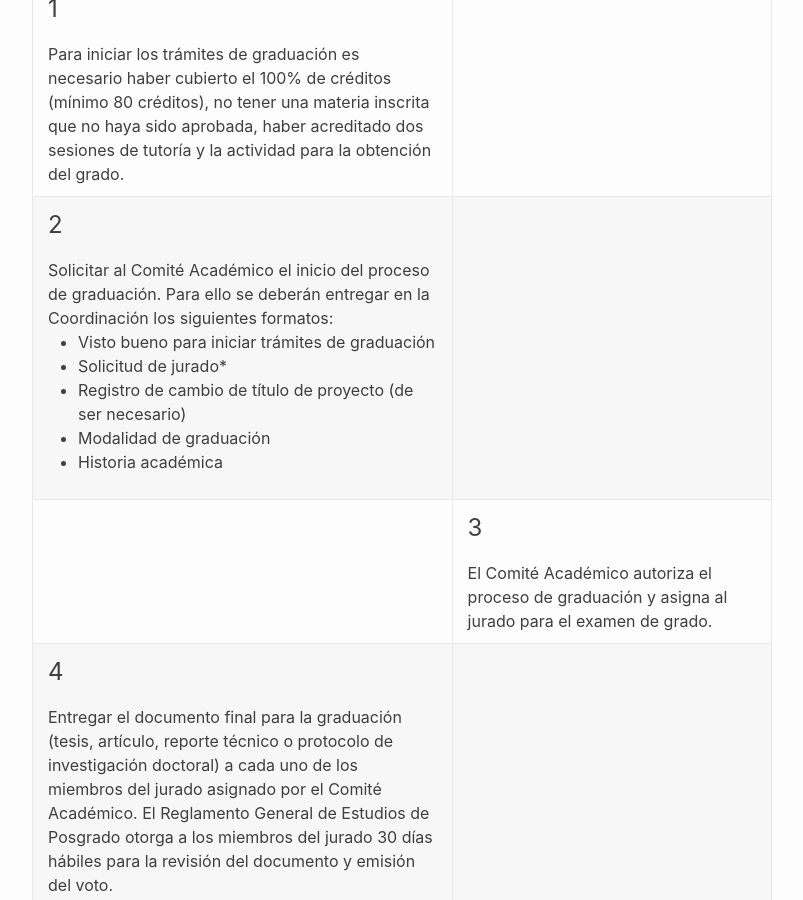
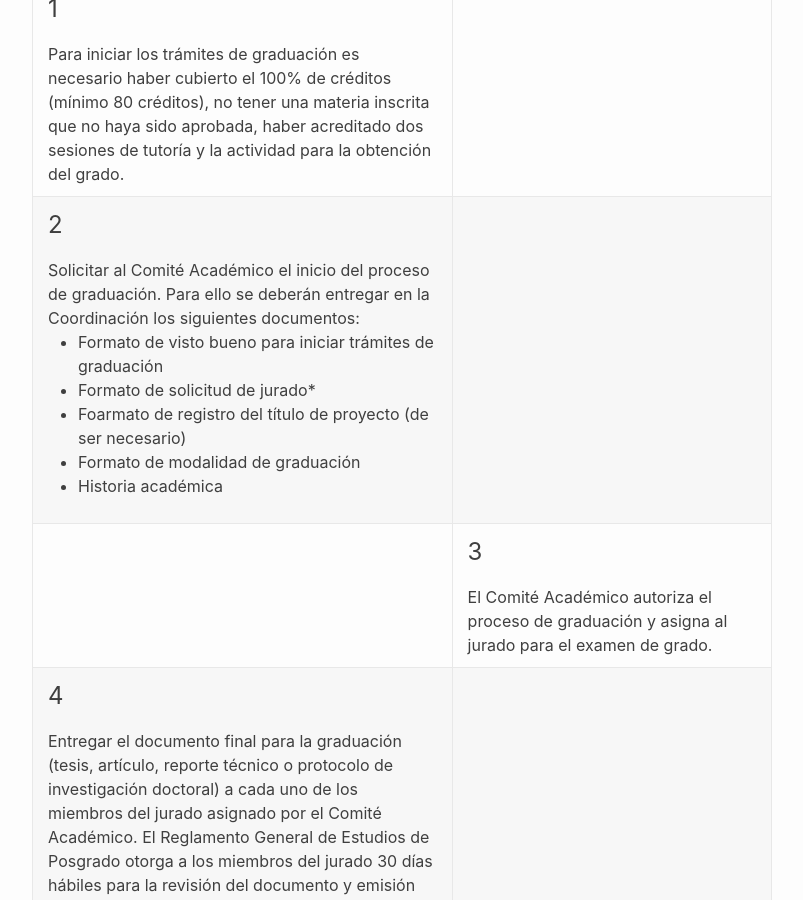
Before and after one commit to pcs-unam/pcs-unam.github.io, a Jekyll site: the page built from maestria/graduacion.md, in a window 1280 px wide and 900 px high, scrolled down 389 px. Shown: the whole window, without its empty margins (238-1041 px from the left). Built offline with Jekyll 4.4.1, drawn with Linux system fonts in a browser that asks for light colours.

Commit message:
Ajuste en requisitos para iniciar trámites

```diff
--- a/maestria/graduacion.md
+++ b/maestria/graduacion.md
@@ -34,12 +34,12 @@ sesiones de tutoría y la actividad para la obtención del grado.  </td>
 <h1>2</h1>
 Solicitar al Comité Académico el inicio del proceso de
 graduación. Para ello se deberán entregar en la Coordinación los
-siguientes formatos:
+siguientes documentos:
 <ul>
- <li>Visto bueno para iniciar trámites de graduación</li>
- <li>Solicitud de jurado*</li>
- <li>Registro de cambio de título de proyecto (de ser necesario)</li>
- <li>Modalidad de graduación</li>
+ <li>Formato de visto bueno para iniciar trámites de graduación</li>
+ <li>Formato de solicitud de jurado*</li>
+ <li>Foarmato de registro del título de proyecto (de ser necesario)</li>
+ <li>Formato de modalidad de graduación</li>
  <li>Historia académica</li>
 </ul>
 </td>
```
